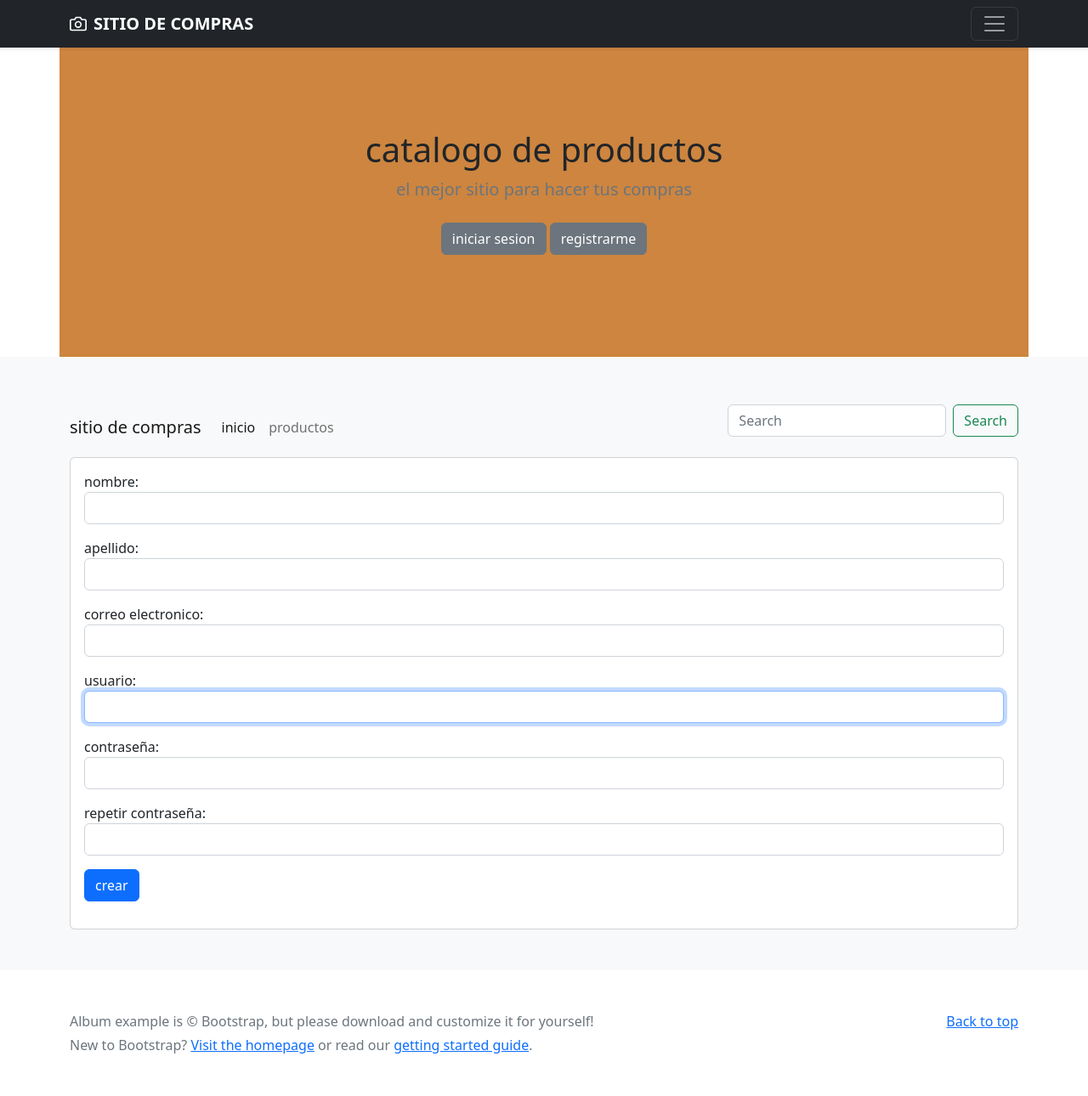
After one commit to marcosg91/catalogo, a Django app: page /usuarios/registro/ in a window 1280 px wide. The commit adds this page. Shown: the whole page at 85% size. Run offline with Django 4.2, Linux system fonts and the light colour scheme; parts of the project's set-up code (start-up, migrations or seed data) failed here and were passed over; some libraries are stand-ins or nearby versions.

Commit message:
registro de usuarios

```diff
--- a/catalogo/catalogo/urls.py
+++ b/catalogo/catalogo/urls.py
@@ -12,5 +12,6 @@ urlpatterns = [
     path('logout/', auth_views.logout_then_login, name="logout"),
 
     #Includes
-    path('productos/', include('products.urls'))
+    path('productos/', include('products.urls')),
+    path('usuarios/', include('usuarios.urls'))
 ]
--- a/catalogo/manage.py
+++ b/catalogo/manage.py
@@ -6,7 +6,7 @@ import sys
 
 def main():
     """Run administrative tasks."""
-    os.environ.setdefault('DJANGO_SETTINGS_MODULE', 'catalogo.settings')
+    os.environ.setdefault('DJANGO_SETTINGS_MODULE', 'catalogo.settings.local')
     try:
         from django.core.management import execute_from_command_line
     except ImportError as exc:
--- a/catalogo/products/views.py
+++ b/catalogo/products/views.py
@@ -1,8 +1,8 @@
 from django.shortcuts import render
 from django.views.generic.edit import CreateView
 from django.urls import reverse
+
 from .forms import ProductoForm
-
 from .models import Producto
 def admin_listado_productos(request):
     template_name='productos/listado.html'
--- /dev/null
+++ b/catalogo/static/css/styles.css
@@ -0,0 +1,3 @@
+#seccion_index {
+    background-color:peru;
+}
--- a/catalogo/templates/base/base.html
+++ b/catalogo/templates/base/base.html
@@ -1,27 +1,19 @@
-        <!---Css-->
-        <!-- CSS only -->
-        <link href="https://cdn.jsdelivr.net/npm/bootstrap@5.2.3/dist/css/bootstrap.min.css" rel="stylesheet" integrity="sha384-rbsA2VBKQhggwzxH7pPCaAqO46MgnOM80zW1RWuH61DGLwZJEdK2Kadq2F9CUG65" crossorigin="anonymous">
-    </head>
-    <body>
-
-
-        <!---Js-->
-        <!-- JavaScript Bundle with Popper -->
-        <script src="https://cdn.jsdelivr.net/npm/bootstrap@5.2.3/dist/js/bootstrap.bundle.min.js" integrity="sha384-kenU1KFdBIe4zVF0s0G1M5b4hcpxyD9F7jL+jjXkk+Q2h455rYXK/7HAuoJl+0I4" crossorigin="anonymous"></script>
-    </body>
-</html>
+{% load static %}
 
 <html lang="en">
     <head>
         <meta charset="utf-8">
         <meta name="viewport" content="width=device-width, initial-scale=1">
-        <title> sitio de catalogos de productos</title>
-
-        <link rel="canonical" href="https://getbootstrap.com/docs/5.2/examples/album/">
+        <title> sitio de catalogos de productos </title>
 
         <!-- CSS only -->
-        <link href="https://cdn.jsdelivr.net/npm/bootstrap@5.2.3/dist/css/bootstrap.min.css" rel="stylesheet" integrity="sha384-rbsA2VBKQhggwzxH7pPCaAqO46MgnOM80zW1RWuH61DGLwZJEdK2Kadq2F9CUG65" crossorigin="anonymous">
+        <link href="https://cdn.jsdelivr.net/npm/bootstrap@5.2.3/dist/css/bootstrap.min.css" rel="stylesheet"
+            integrity="sha384-rbsA2VBKQhggwzxH7pPCaAqO46MgnOM80zW1RWuH61DGLwZJEdK2Kadq2F9CUG65" crossorigin="anonymous">
 
+        <link rel="stylesheet" href="{% static 'css/styles.css' %}">
+        {% block css_extras %}
+
+        {% endblock css_extras %}
 
     </head>
     <body>
@@ -32,7 +24,9 @@
                     <div class="row">
                         <div class="col-sm-8 col-md-7 py-4">
                             <h4 class="text-white">About</h4>
-                <p class="text-muted">Add some information about the album below, the author, or any other background context. Make it a few sentences long so folks can pick up some informative tidbits. Then, link them off to some social networking sites or contact information.</p>
+                            <p class="text-muted">Add some information about the album below, the author, or any other
+                                background context. Make it a few sentences long so folks can pick up some informative
+                                tidbits. Then, link them off to some social networking sites or contact information.</p>
                         </div>
                         <div class="col-sm-4 offset-md-1 py-4">
                             <h4 class="text-white">Contact</h4>
@@ -48,10 +42,17 @@
         <div class="navbar navbar-dark bg-dark shadow-sm">
             <div class="container">
                 <a href="#" class="navbar-brand d-flex align-items-center">
-                <svg xmlns="http://www.w3.org/2000/svg" width="20" height="20" fill="none" stroke="currentColor" stroke-linecap="round" stroke-linejoin="round" stroke-width="2" aria-hidden="true" class="me-2" viewBox="0 0 24 24"><path d="M23 19a2 2 0 0 1-2 2H3a2 2 0 0 1-2-2V8a2 2 0 0 1 2-2h4l2-3h6l2 3h4a2 2 0 0 1 2 2z"></path><circle cx="12" cy="13" r="4"></circle></svg>
+                    <svg xmlns="http://www.w3.org/2000/svg" width="20" height="20" fill="none" stroke="currentColor"
+                        stroke-linecap="round" stroke-linejoin="round" stroke-width="2" aria-hidden="true" class="me-2"
+                        viewBox="0 0 24 24">
+                        <path d="M23 19a2 2 0 0 1-2 2H3a2 2 0 0 1-2-2V8a2 2 0 0 1 2-2h4l2-3h6l2 3h4a2 2 0 0 1 2 2z">
+                        </path>
+                        <circle cx="12" cy="13" r="4"></circle>
+                    </svg>
                     <strong>SITIO DE COMPRAS</strong>
                 </a>
-            <button class="navbar-toggler" type="button" data-bs-toggle="collapse" data-bs-target="#navbarHeader" aria-controls="navbarHeader" aria-expanded="false" aria-label="Toggle navigation">
+                <button class="navbar-toggler" type="button" data-bs-toggle="collapse" data-bs-target="#navbarHeader"
+                    aria-controls="navbarHeader" aria-expanded="false" aria-label="Toggle navigation">
                     <span class="navbar-toggler-icon"></span>
                 </button>
             </div>
@@ -60,7 +61,7 @@
 
         <main>
 
-        <section class="py-5 text-center container">
+        <section id="seccion_index" class="py-5 text-center container">
             <div class="row py-lg-5">
             <div class="col-lg-6 col-md-8 mx-auto">
                 <h1 class="fw-light">catalogo de productos</h1>
@@ -83,16 +84,20 @@
                         <nav class="navbar navbar-expand-lg bg-light">
                             <div class="container-fluid">
                                 <a class="navbar-brand" href="#">sitio de compras</a>
-                        <button class="navbar-toggler" type="button" data-bs-toggle="collapse" data-bs-target="#navbarSupportedContent" aria-controls="navbarSupportedContent" aria-expanded="false" aria-label="Toggle navigation">
+                                <button class="navbar-toggler" type="button" data-bs-toggle="collapse"
+                                    data-bs-target="#navbarSupportedContent" aria-controls="navbarSupportedContent"
+                                    aria-expanded="false" aria-label="Toggle navigation">
                                     <span class="navbar-toggler-icon"></span>
                                 </button>
                                 <div class="collapse navbar-collapse" id="navbarSupportedContent">
                                     <ul class="navbar-nav me-auto mb-2 mb-lg-0">
                                         <li class="nav-item">
-                                <a class="nav-link active" aria-current="page" href="{% url 'inicio' %}">inicio</a>
+                                            <a class="nav-link active" aria-current="page"
+                                                href="{% url 'inicio' %}">inicio</a>
                                         </li>
                                         <li class="nav-item">
-                                <a class="nav-link" href="{% url 'productos:admin_listado_productos' %}">productos</a>
+                                            <a class="nav-link"
+                                                href="{% url 'productos:admin_listado_productos' %}">productos</a>
                                             <!--
                                 </li>
                                 <li class="nav-item dropdown">
@@ -112,7 +117,8 @@
                                 -->
                                     </ul>
                                     <form class="d-flex" role="search">
-                            <input class="form-control me-2" type="search" placeholder="Search" aria-label="Search">
+                                        <input class="form-control me-2" type="search" placeholder="Search"
+                                            aria-label="Search">
                                         <button class="btn btn-outline-success" type="submit">Search</button>
                                     </form>
                                 </div>
@@ -135,14 +141,19 @@
                     <a href="#">Back to top</a>
                 </p>
                 <p class="mb-1">Album example is © Bootstrap, but please download and customize it for yourself!</p>
-        <p class="mb-0">New to Bootstrap? <a href="/">Visit the homepage</a> or read our <a href="/docs/5.2/getting-started/introduction/">getting started guide</a>.</p>
+                <p class="mb-0">New to Bootstrap? <a href="/">Visit the homepage</a> or read our <a
+                        href="/docs/5.2/getting-started/introduction/">getting started guide</a>.</p>
             </div>
         </footer>
 
 
-    <script src="https://cdn.jsdelivr.net/npm/bootstrap@5.2.3/dist/js/bootstrap.bundle.min.js" integrity="sha384-kenU1KFdBIe4zVF0s0G1M5b4hcpxyD9F7jL+jjXkk+Q2h455rYXK/7HAuoJl+0I4" crossorigin="anonymous"></script>
+        <script src="https://cdn.jsdelivr.net/npm/bootstrap@5.2.3/dist/js/bootstrap.bundle.min.js"
+            integrity="sha384-kenU1KFdBIe4zVF0s0G1M5b4hcpxyD9F7jL+jjXkk+Q2h455rYXK/7HAuoJl+0I4"
+            crossorigin="anonymous"></script>
 
+        {% block js_extras %}
 
+        {% endblock js_extras %}
+    </body>
 
-
-</body></html>
+    </html>
--- a/catalogo/templates/index.html
+++ b/catalogo/templates/index.html
@@ -1,8 +1,6 @@
 {% extends 'base/base.html' %}
-
 {% block contenido %}
     <div class="row row-cols-1 row-cols-sm-2 row-cols-md-3 g-3">
-
 
         {% for p in productos%}
 
--- a/catalogo/templates/login.html
+++ b/catalogo/templates/login.html
@@ -16,6 +16,9 @@
                         <img class="mb-4" src="https://cdn-icons-png.flaticon.com/512/3143/3143106.png" alt="" width="72" height="57">
                         <h1 class="h3 mb-3 fw-normal">ingresar al sitio</h1>
 
+
+                        {% include 'includes/errores_form.html' %}
+
                         <div class="form-floating">
                         <input type="text" class="form-control" id="floatingInput" placeholder="name@example.com" name="username">
                         <label for="floatingInput">nombre de usuario</label>
@@ -31,7 +34,7 @@
                         <br>
                         <p><button class="w-100 btn btn-lg btn-primary" type="submit">ingresar</button></p>
                         <p></p><a class="w-100 btn btn-lg btn-primary" href="{% url 'inicio' %}">volver a inicio</a></p>
-                        <a class="w-100 btn btn-lg btn-primary" href="">registrarme</a>
+                        <a class="w-100 btn btn-lg btn-primary" href="{% url 'usuarios:registro' %}">registrarme</a>
 
                     </form>
             </main>
--- /dev/null
+++ b/catalogo/templates/usuarios/registro.html
@@ -0,0 +1,13 @@
+{% extends 'base/base.html' %}
+
+{% block contenido %}
+    <div class="card">
+        <div class="card-body">
+            <form method="post">{% csrf_token %}
+                {{form.as_p}}
+
+                <button type="submit" class="btn btn-primary"> crear </button>
+            </form>
+        </div>
+    </div>
+{% endblock contenido %}
--- /dev/null
+++ b/catalogo/usuarios/forms.py
@@ -0,0 +1,14 @@
+from django import forms
+from django.contrib.auth.forms import UserCreationForm
+from .models import Usuario
+
+class UsuarioForm(UserCreationForm):
+    first_name = forms.CharField(label="nombre", widget=forms.TextInput(attrs={"class":"form-control"}))
+    last_name = forms.CharField(label="apellido", widget=forms.TextInput(attrs={"class":"form-control"}))
+    email = forms.CharField(label="correo electronico", widget=forms.TextInput(attrs={"class":"form-control"}))
+    username = forms.CharField(label="usuario", widget=forms.TextInput(attrs={"class":"form-control"}))
+    password1 = forms.CharField(label="contraseña", widget=forms.TextInput(attrs={"class":"form-control"}))
+    password2 = forms.CharField(label="repetir contraseña", widget=forms.TextInput(attrs={"class":"form-control"}))
+    class Meta:
+        model= Usuario
+        fields=["first_name", "last_name", "email", "username", "password1", "password2"]
--- /dev/null
+++ b/catalogo/usuarios/urls.py
@@ -0,0 +1,9 @@
+from django.urls import path
+
+from . import views
+
+app_name="usuarios"
+
+urlpatterns = [
+    path('registro/', views.Registro.as_view(), name= "registro"),
+]
--- a/catalogo/usuarios/views.py
+++ b/catalogo/usuarios/views.py
@@ -1,3 +1,15 @@
 from django.shortcuts import render
+from django.views.generic.edit import CreateView
+from django.urls import reverse
 
-# Create your views here.
+
+from .forms import UsuarioForm
+from .models import Usuario
+
+class Registro(CreateView):
+    model= Usuario
+    template_name= "usuarios/registro.html"
+    form_class= UsuarioForm
+
+    def get_success_url(self):
+        return reverse("login")
```
Also changed, not shown: catalogo/catalogo/settings/base.py (+6 -5 lines), catalogo/templates/includes/errores_form.html (added, +23 -0 lines). Lines whose indentation alone changed are shown as unchanged.
